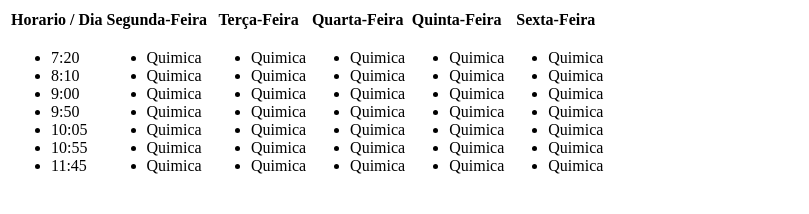
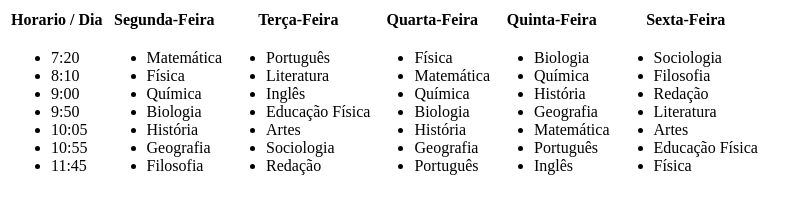
Before and after one commit to RanielNazarko/Projeto_final, a plain HTML site: page index.html in a window 1280 px wide. Shown: the whole page, without its empty margins (0-809 px from the left). Drawn offline with Linux system fonts and the light colour scheme.

Commit message:
Update index.html

```diff
--- a/index.html
+++ b/index.html
@@ -1,10 +1,12 @@
 <!DOCTYPE html>
-<html lang="en">
+<html lang="pt-br">
+
 <head>
     <meta charset="UTF-8">
     <meta name="viewport" content="width=device-width, initial-scale=1.0">
     <title>Document</title>
 </head>
+
 <body>
     <header></header>
     <main>
@@ -33,65 +35,71 @@
                         </ul>
                     </td>
 
+                    <!-- Segunda-feira -->
                     <td>
                         <ul>
-                <li>Quimica</li>
-                <li>Quimica</li>
-                <li>Quimica</li>
-                <li>Quimica</li>
-                <li>Quimica</li>
-                <li>Quimica</li>
-                <li>Quimica</li>
+                            <li>Matemática</li>
+                            <li>Física</li>
+                            <li>Química</li>
+                            <li>Biologia</li>
+                            <li>História</li>
+                            <li>Geografia</li>
+                            <li>Filosofia</li>
                         </ul>
                     </td>
 
+                    <!-- Terça-feira -->
                     <td>
                         <ul>
-                <li>Quimica</li>
-                <li>Quimica</li>
-                <li>Quimica</li>
-                <li>Quimica</li>
-                <li>Quimica</li>
-                <li>Quimica</li>
-                <li>Quimica</li>
+                            <li>Português</li>
+                            <li>Literatura</li>
+                            <li>Inglês</li>
+                            <li>Educação Física</li>
+                            <li>Artes</li>
+                            <li>Sociologia</li>
+                            <li>Redação</li>
                         </ul>
                     </td>
 
+                    <!-- Quarta-feira -->
                     <td>
                         <ul>
-                <li>Quimica</li>
-                <li>Quimica</li>
-                <li>Quimica</li>
-                <li>Quimica</li>
-                <li>Quimica</li>
-                <li>Quimica</li>
-                <li>Quimica</li>
+                            <li>Física</li>
+                            <li>Matemática</li>
+                            <li>Química</li>
+                            <li>Biologia</li>
+                            <li>História</li>
+                            <li>Geografia</li>
+                            <li>Português</li>
                         </ul>
                     </td>
 
+                    <!-- Quinta-feira -->
                     <td>
                         <ul>
-                <li>Quimica</li>
-                <li>Quimica</li>
-                <li>Quimica</li>
-                <li>Quimica</li>
-                <li>Quimica</li>
-                <li>Quimica</li>
-                <li>Quimica</li>
+                            <li>Biologia</li>
+                            <li>Química</li>
+                            <li>História</li>
+                            <li>Geografia</li>
+                            <li>Matemática</li>
+                            <li>Português</li>
+                            <li>Inglês</li>
                         </ul>
                     </td>
 
+                    <!-- Sexta-feira -->
                     <td>
                         <ul>
-                <li>Quimica</li>
-                <li>Quimica</li>
-                <li>Quimica</li>
-                <li>Quimica</li>
-                <li>Quimica</li>
-                <li>Quimica</li>
-                <li>Quimica</li>
+                            <li>Sociologia</li>
+                            <li>Filosofia</li>
+                            <li>Redação</li>
+                            <li>Literatura</li>
+                            <li>Artes</li>
+                            <li>Educação Física</li>
+                            <li>Física</li>
                         </ul>
                     </td>
+
 
                 </tr>
 
@@ -99,4 +107,5 @@
         </table>
     </main>
 </body>
+
 </html>
```
Lines whose indentation alone changed are shown as unchanged.
